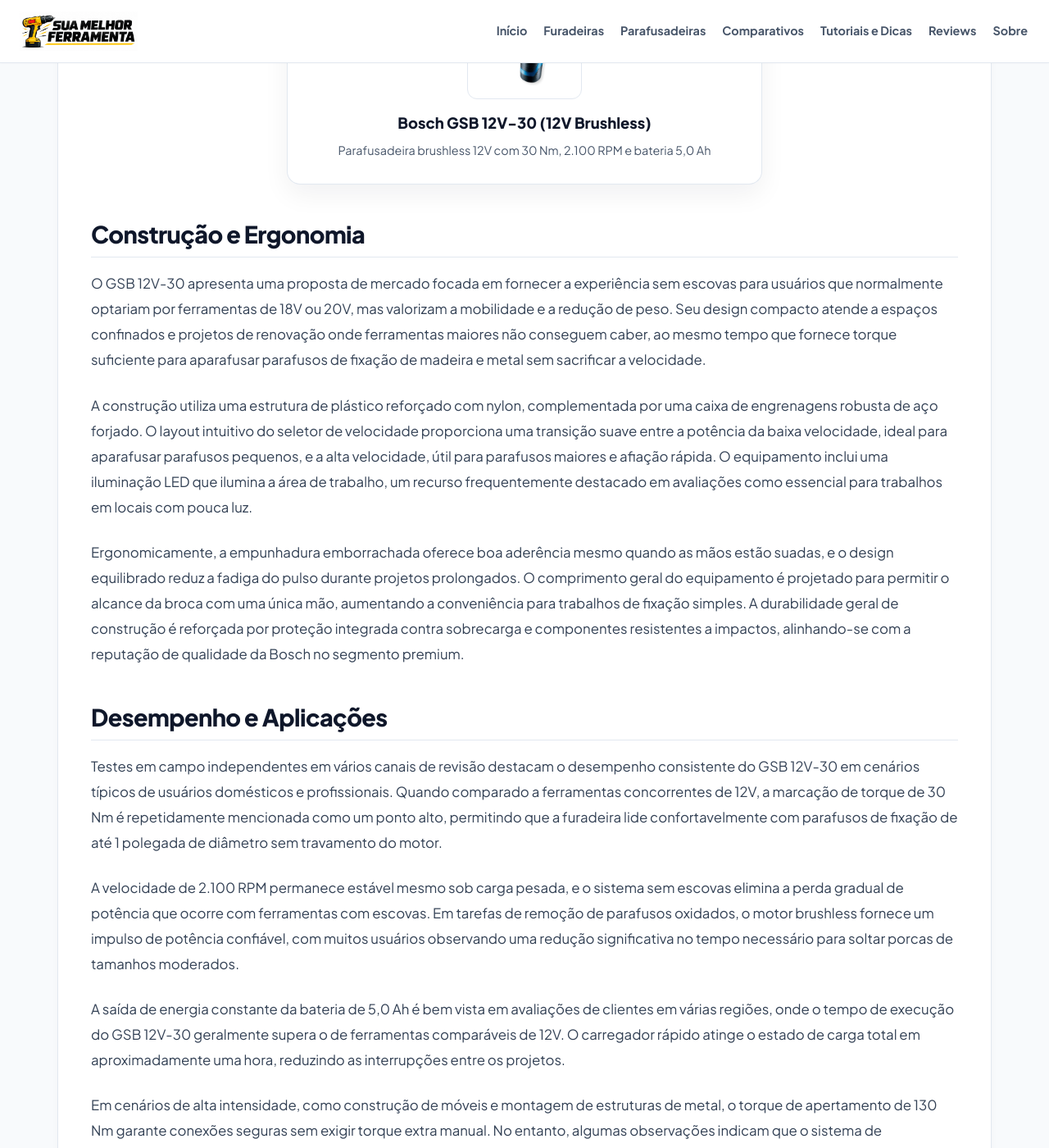
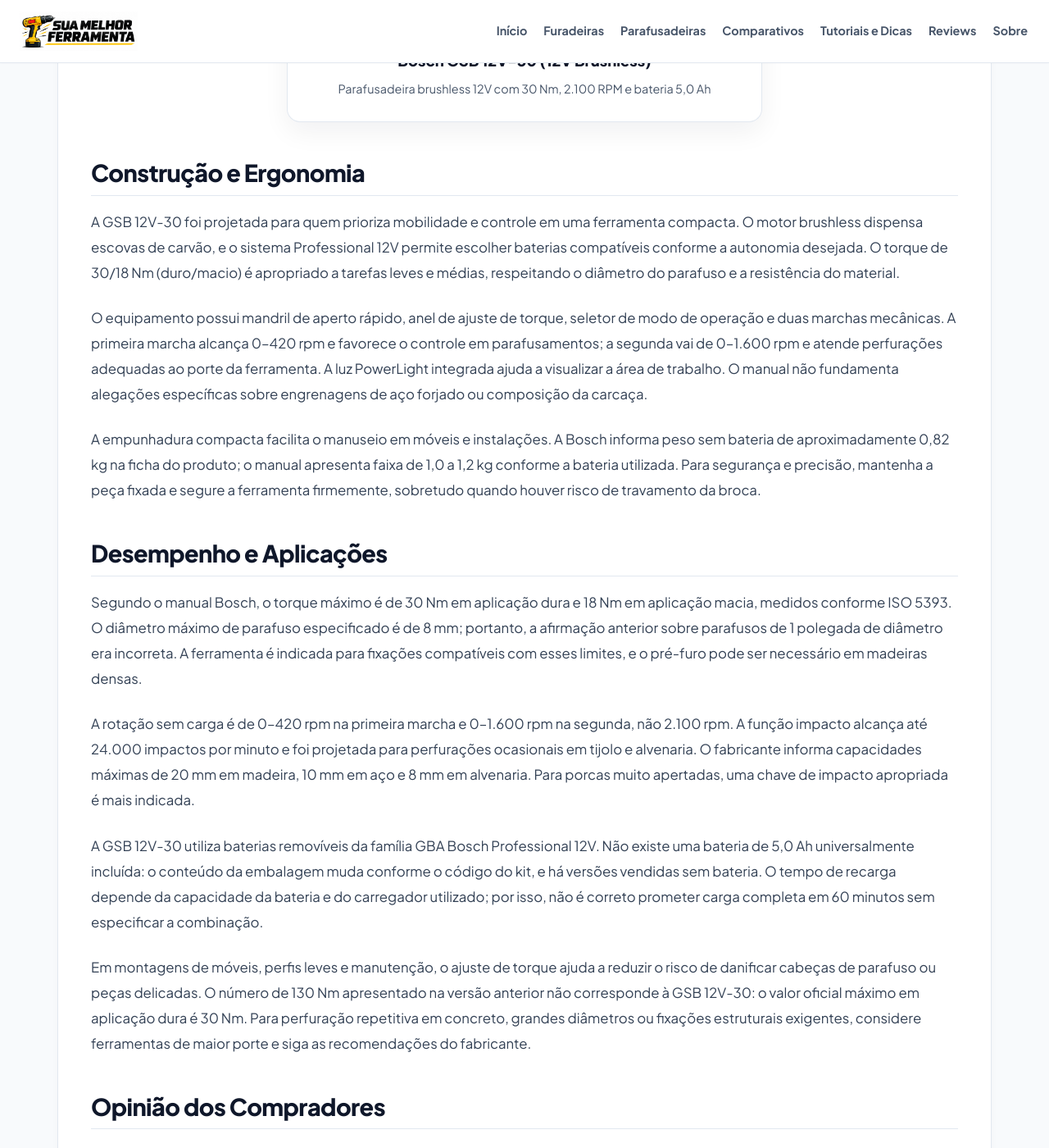
Before and after one commit to membroequipe/SiteReview, a Jekyll site: the page built from _posts/2026-10-24-bosch-gsb-12v-30.md, in a window 1280 px wide and 1400 px high, scrolled down 2930 px. Shown: the whole window at 82% size. Built offline with Jekyll 4.4.1, drawn with Linux system fonts in a browser that asks for light colours; some of the changed text lies outside the part shown.

Commit message:
Add files via upload

```diff
--- a/_posts/2026-10-24-bosch-gsb-12v-30.md
+++ b/_posts/2026-10-24-bosch-gsb-12v-30.md
@@ -1,7 +1,7 @@
 ---
 layout: post
 title: "Review Bosch GSB 12V-30 (12V Brushless): Vale a Pena em 2026? Análise Completa!"
-description: "Review completo da Bosch GSB 12V-30 Brushless: torque de 30 Nm, 2.100 RPM e bateria 5,0 Ah. Veja desempenho real, prós, contras e se vale a pena comprar em 2026."
+description: "Review da Bosch GSB 12V-30 Brushless: torque de 30 Nm, até 1.600 rpm, função impacto e baterias Bosch Professional 12V. Veja vantagens, limitações e aplicações."
 slug: "review-bosch-gsb-12v-30-brushless"
 categories: [furadeiras, reviews]
 produto_id: bosch_gsb_12v_30_brushless
@@ -13,21 +13,21 @@
 avaliacao:
   nota: 8.8
   resumo: >-
-    O Bosch GSB 12V-30 (12V Brushless) destaca-se por entregar torque de 30 Nm em um corpo compacto e leve, com motor sem escovas silencioso e de baixa manutenção. Sua nota geral consolidada é 8.8 de 10.
+    A Bosch GSB 12V-30 combina motor sem escovas, torque de 30 Nm em aplicação dura, duas velocidades e impacto para alvenaria leve. A nota editorial é 8,8 de 10, não uma média de avaliações de compradores.
   vantagens:
-    - "Torque de 30 Nm surpreendente para a classe de 12V, dando conta de parafusos de fixação de até 1 polegada sem travamento do motor"
-    - "Motor brushless silencioso e de baixa manutenção, que reduz o calor após longos períodos de uso e elimina a troca de escovas"
-    - "Bateria de 5,0 Ah com carregamento rápido em cerca de 60 minutos, reduzindo interrupções entre projetos"
+    - "Torque de 30 Nm em aplicação dura e 18 Nm em aplicação macia, adequados a diversas montagens e fixações leves"
+    - "Motor brushless sem necessidade de substituição de escovas de carvão"
+    - "Compatibilidade com baterias removíveis GBA Bosch Professional 12V; conteúdo do kit varia conforme a versão"
   desvantagens:
-    - "Vida útil da bateria considerada limitada em comparação com ferramentas de alta capacidade, sobretudo em trabalho intensivo"
-    - "Preço percebido como elevado frente a alternativas de entrada de 12V, o que pesa em projetos ocasionais"
+    - "Autonomia depende da capacidade da bateria, do material e da intensidade do trabalho"
+    - "Capacidade limitada para perfuração pesada ou frequente em concreto, em comparação a ferramentas maiores"
 ---
 
 {% include review-toc.html %}
 
-Este artigo profundo examina o Bosch GSB 12V-30 (12V Brushless), uma furadeira / parafusadeira sem escovas compacta de 12V projetada para entusiastas de bricolagem e profissionais que buscam potência e controle em um formato pequeno. O perfil de desempenho do produto, a construção durável e o feedback positivo consistente de várias regiões de vendas em todo o mundo apontam para um investimento sólido para usuários que exigem maior torque em tarefas de fixação e remoção de parafusos. No entanto, suas limitações de capacidade de bateria e posição de preço impedem que ele seja considerado a escolha mais versátil para trabalhos pesados em alta frequência.
+Este artigo examina a Bosch GSB 12V-30, furadeira e parafusadeira de impacto da linha Professional 12V com motor sem escovas. Ela oferece 30 Nm de torque em aplicação dura, 18 Nm em aplicação macia e mandril de aperto rápido de 1 a 10 mm. É indicada para montagem de móveis, instalações e perfurações ocasionais em alvenaria; não substitui um martelete SDS-Plus em concreto resistente ou trabalhos pesados contínuos.
 
-Com base em especificações técnicas oficiais, avaliações de campo detalhadas e milhares de avaliações de compradores reais nas plataformas Amazon, Mercado Livre e Shopee, esta análise orientada por dados fornece um veredito claro sobre quem deve considerar o GSB 12V-30 e onde ele melhor se encaixa no mercado atual de ferramentas sem escovas. Se você procura [outros reviews de furadeiras]({{ '/reviews/' | relative_url }}), também vale conferir nosso [guia das melhores furadeiras]({{ '/qual-a-melhor-furadeira/' | relative_url }}) para comparar modelos antes de decidir.
+Com base no manual e nas fichas oficiais da Bosch, esta análise distingue capacidades declaradas de desempenho que dependeria de testes práticos. Não foi realizada uma auditoria verificável de milhares de avaliações nem um ensaio independente de autonomia.  Se você procura [outros reviews de furadeiras]({{ '/reviews/' | relative_url }}), também vale conferir nosso [guia das melhores furadeiras]({{ '/qual-a-melhor-furadeira/' | relative_url }}) para comparar modelos antes de decidir.
 
 {% include resumo-avaliacao.html %}
 
@@ -39,31 +39,31 @@
 
 ## Construção e Ergonomia
 
-O GSB 12V-30 apresenta uma proposta de mercado focada em fornecer a experiência sem escovas para usuários que normalmente optariam por ferramentas de 18V ou 20V, mas valorizam a mobilidade e a redução de peso. Seu design compacto atende a espaços confinados e projetos de renovação onde ferramentas maiores não conseguem caber, ao mesmo tempo que fornece torque suficiente para aparafusar parafusos de fixação de madeira e metal sem sacrificar a velocidade.
+A GSB 12V-30 foi projetada para quem prioriza mobilidade e controle em uma ferramenta compacta. O motor brushless dispensa escovas de carvão, e o sistema Professional 12V permite escolher baterias compatíveis conforme a autonomia desejada. O torque de 30/18 Nm (duro/macio) é apropriado a tarefas leves e médias, respeitando o diâmetro do parafuso e a resistência do material.
 
-A construção utiliza uma estrutura de plástico reforçado com nylon, complementada por uma caixa de engrenagens robusta de aço forjado. O layout intuitivo do seletor de velocidade proporciona uma transição suave entre a potência da baixa velocidade, ideal para aparafusar parafusos pequenos, e a alta velocidade, útil para parafusos maiores e afiação rápida. O equipamento inclui uma iluminação LED que ilumina a área de trabalho, um recurso frequentemente destacado em avaliações como essencial para trabalhos em locais com pouca luz.
+O equipamento possui mandril de aperto rápido, anel de ajuste de torque, seletor de modo de operação e duas marchas mecânicas. A primeira marcha alcança 0–420 rpm e favorece o controle em parafusamentos; a segunda vai de 0–1.600 rpm e atende perfurações adequadas ao porte da ferramenta. A luz PowerLight integrada ajuda a visualizar a área de trabalho. O manual não fundamenta alegações específicas sobre engrenagens de aço forjado ou composição da carcaça.
 
-Ergonomicamente, a empunhadura emborrachada oferece boa aderência mesmo quando as mãos estão suadas, e o design equilibrado reduz a fadiga do pulso durante projetos prolongados. O comprimento geral do equipamento é projetado para permitir o alcance da broca com uma única mão, aumentando a conveniência para trabalhos de fixação simples. A durabilidade geral de construção é reforçada por proteção integrada contra sobrecarga e componentes resistentes a impactos, alinhando-se com a reputação de qualidade da Bosch no segmento premium.
+A empunhadura compacta facilita o manuseio em móveis e instalações. A Bosch informa peso sem bateria de aproximadamente 0,82 kg na ficha do produto; o manual apresenta faixa de 1,0 a 1,2 kg conforme a bateria utilizada. Para segurança e precisão, mantenha a peça fixada e segure a ferramenta firmemente, sobretudo quando houver risco de travamento da broca.
 
 ## Desempenho e Aplicações
 
-Testes em campo independentes em vários canais de revisão destacam o desempenho consistente do GSB 12V-30 em cenários típicos de usuários domésticos e profissionais. Quando comparado a ferramentas concorrentes de 12V, a marcação de torque de 30 Nm é repetidamente mencionada como um ponto alto, permitindo que a furadeira lide confortavelmente com parafusos de fixação de até 1 polegada de diâmetro sem travamento do motor.
+Segundo o manual Bosch, o torque máximo é de 30 Nm em aplicação dura e 18 Nm em aplicação macia, medidos conforme ISO 5393. O diâmetro máximo de parafuso especificado é de 8 mm; portanto, a afirmação anterior sobre parafusos de 1 polegada de diâmetro era incorreta. A ferramenta é indicada para fixações compatíveis com esses limites, e o pré-furo pode ser necessário em madeiras densas.
 
-A velocidade de 2.100 RPM permanece estável mesmo sob carga pesada, e o sistema sem escovas elimina a perda gradual de potência que ocorre com ferramentas com escovas. Em tarefas de remoção de parafusos oxidados, o motor brushless fornece um impulso de potência confiável, com muitos usuários observando uma redução significativa no tempo necessário para soltar porcas de tamanhos moderados.
+A rotação sem carga é de 0–420 rpm na primeira marcha e 0–1.600 rpm na segunda, não 2.100 rpm. A função impacto alcança até 24.000 impactos por minuto e foi projetada para perfurações ocasionais em tijolo e alvenaria. O fabricante informa capacidades máximas de 20 mm em madeira, 10 mm em aço e 8 mm em alvenaria. Para porcas muito apertadas, uma chave de impacto apropriada é mais indicada.
 
-A saída de energia constante da bateria de 5,0 Ah é bem vista em avaliações de clientes em várias regiões, onde o tempo de execução do GSB 12V-30 geralmente supera o de ferramentas comparáveis de 12V. O carregador rápido atinge o estado de carga total em aproximadamente uma hora, reduzindo as interrupções entre os projetos.
+A GSB 12V-30 utiliza baterias removíveis da família GBA Bosch Professional 12V. Não existe uma bateria de 5,0 Ah universalmente incluída: o conteúdo da embalagem muda conforme o código do kit, e há versões vendidas sem bateria. O tempo de recarga depende da capacidade da bateria e do carregador utilizado; por isso, não é correto prometer carga completa em 60 minutos sem especificar a combinação.
 
-Em cenários de alta intensidade, como construção de móveis e montagem de estruturas de metal, o torque de apertamento de 130 Nm garante conexões seguras sem exigir torque extra manual. No entanto, algumas observações indicam que o sistema de engrenagens pode sofrer estresse quando exposto a cargas prolongadas em baixas velocidades, um efeito secundário de projetar alto torque em um tamanho compacto.
+Em montagens de móveis, perfis leves e manutenção, o ajuste de torque ajuda a reduzir o risco de danificar cabeças de parafuso ou peças delicadas. O número de 130 Nm apresentado na versão anterior não corresponde à GSB 12V-30: o valor oficial máximo em aplicação dura é 30 Nm. Para perfuração repetitiva em concreto, grandes diâmetros ou fixações estruturais exigentes, considere ferramentas de maior porte e siga as recomendações do fabricante.
 
 ## Opinião dos Compradores
 
-### Elogios Mais Frequentes
-- **Alta potência de torque:** Frequentemente descrita como "surpreendente para um modelo de 12V", permitindo aos usuários concluir tarefas de apertamento de parafusos maiores que o esperado.
-- **Mecanismo sem escovas silencioso e de baixa manutenção:** Reduz o calor após longos períodos de operação e elimina a necessidade de substituir escovas regularmente.
+### Pontos Positivos Verificáveis
+- **Torque e versatilidade:** A ficha oficial confirma 30/18 Nm, duas marchas e modo de impacto para alvenaria leve.
+- **Motor sem escovas:** A Bosch confirma a tecnologia brushless, que elimina a necessidade de substituir escovas de carvão.
 
-### Reclamações Mais Frequentes
-- **Vida útil da bateria limitada:** Considerada limitada em comparações de ferramentas de alta capacidade, especialmente em condições de trabalho intensivo.
-- **Preço percebido como elevado:** Em relação a alternativas de entrada de 12V, levando alguns consumidores a questionar a justificativa do investimento em projetos ocasionais.
+### Limitações a Considerar
+- **Autonomia variável:** Depende da bateria escolhida, do material perfurado e da carga de trabalho; não há resultado próprio de teste de autonomia neste artigo.
+- **Limites da classe 12V:** A capacidade de 8 mm em alvenaria não equivale à de um martelete para concreto pesado.
 
 ## Comparativo com Concorrentes
 
@@ -74,35 +74,44 @@
     </tr>
   </thead>
   <tbody>
-    <tr><td style="padding: 10px; border-bottom: 1px solid #e2e8f0;"><strong>Bosch GSB 12V-30</strong></td><td style="padding: 10px; border-bottom: 1px solid #e2e8f0;">30 Nm / 2.100 RPM / 8.8 de 10</td><td style="padding: 10px; border-bottom: 1px solid #e2e8f0;">Melhor equilíbrio torque-peso, bateria 5,0 Ah e carregamento em 60 min</td></tr>
-    <tr><td style="padding: 10px; border-bottom: 1px solid #e2e8f0;"><strong>Dewalt DCF887</strong></td><td style="padding: 10px; border-bottom: 1px solid #e2e8f0;">34 Nm / 2.300 RPM</td><td style="padding: 10px; border-bottom: 1px solid #e2e8f0;">Mais potente, porém mais pesada (~200 g a mais), bateria 3,0 Ah e preço mais alto</td></tr>
-    <tr><td style="padding: 10px; border-bottom: 1px solid #e2e8f0;"><strong>Makita TD001DZ</strong></td><td style="padding: 10px; border-bottom: 1px solid #e2e8f0;">25 Nm / 2.000 RPM</td><td style="padding: 10px; border-bottom: 1px solid #e2e8f0;">Extremamente leve para espaços confinados, mas ecossistema de bateria fragmentado</td></tr>
+    <tr><td style="padding: 10px; border-bottom: 1px solid #e2e8f0;"><strong>Bosch GSB 12V-30</strong></td><td style="padding: 10px; border-bottom: 1px solid #e2e8f0;">12V / 30 Nm / 1.600 rpm</td><td style="padding: 10px; border-bottom: 1px solid #e2e8f0;">Furadeira/parafusadeira brushless com impacto; até 8 mm em alvenaria</td></tr>
+    <tr><td style="padding: 10px; border-bottom: 1px solid #e2e8f0;"><strong>DeWalt DCF887</strong></td><td style="padding: 10px; border-bottom: 1px solid #e2e8f0;">18V / até 205 Nm de aperto</td><td style="padding: 10px; border-bottom: 1px solid #e2e8f0;">Parafusadeira de impacto com encaixe hexagonal; não substitui diretamente uma furadeira de impacto</td></tr>
+    <tr><td style="padding: 10px; border-bottom: 1px solid #e2e8f0;"><strong>Makita TD001G (família XGT)</strong></td><td style="padding: 10px; border-bottom: 1px solid #e2e8f0;">40V Max / parafusadeira de impacto</td><td style="padding: 10px; border-bottom: 1px solid #e2e8f0;">Categoria diferente; não é uma concorrente direta de furadeira/parafusadeira compacta 12V</td></tr>
   </tbody>
 </table>
 
 ## Perguntas Frequentes
 
 ### O GSB 12V-30 funciona com outras baterias além da de 5,0 Ah?
-Sim. O encaixe segue o padrão de 12V de 4,0 Ah da Bosch, permitindo uso intercambiável com ferramentas anteriores da série 12V. A energia máxima e a vida útil, porém, são otimizadas com a bateria de 5,0 Ah incluída.
+Sim. A Bosch recomenda baterias GBA Professional 12V compatíveis, com diferentes capacidades. A bateria de 5,0 Ah não acompanha obrigatoriamente o produto; confira o código da versão anunciada e a lista de acessórios incluídos.
 
 ### A ferramenta é adequada para trabalhos profissionais de carpintaria?
 Para carpintaria leve a moderada e montagem de móveis, o torque e a velocidade são adequados. Em projetos profissionais de alta intensidade, pode ser necessário recorrer a uma ferramenta de 18V com maior capacidade de bateria.
 
 ### Como a garantia do produto se compara à dos concorrentes?
-A Bosch oferece garantia limitada de 3 anos, acima da Dewalt (2 anos) e da Makita (1 ano). Essa vantagem é frequentemente destacada em fóruns de consumidores ao avaliar a longevidade da ferramenta.
+As condições de garantia variam conforme o país, o código comercial e o registro da ferramenta. Consulte o certificado e as regras vigentes da Bosch Professional Brasil antes de comprar. Sem verificar as condições equivalentes dos fabricantes, não é correto afirmar que a garantia supera a da DeWalt ou da Makita.
 
 ### A iluminação LED é brilhante o suficiente para tarefas noturnas?
-O LED integrado fornece um feixe focado e brilhante que ilumina efetivamente a área de trabalho. A maioria dos usuários o considera adequado para oficinas mal iluminadas, embora luminárias adicionais sejam recomendadas para tarefas de precisão.
+A GSB 12V-30 possui luz PowerLight integrada, útil em áreas pouco iluminadas. A Bosch não apresenta, nas fontes consultadas, medição de iluminância que permita classificá-la como suficiente para todo tipo de trabalho noturno; use iluminação adicional quando necessário.
 
 ## Veredito Final e Recomendação de Compra
 
-O Bosch GSB 12V-30 (12V Brushless) oferece desempenho robusto, tamanho compacto e um mecanismo sem escovas confiável que atende bem a entusiastas de bricolagem e profissionais que exigem maior potência de torque sem o peso e o volume de uma ferramenta de 18V. Sua construção durável e o bom feedback de consumidores reais em várias plataformas destacam um produto que equilibra custo-benefício com uma gama avançada de recursos.
+A Bosch GSB 12V-30 reúne motor brushless, torque de 30/18 Nm, duas velocidades, LED e impacto para alvenaria leve em um formato compacto. As especificações oficiais sustentam sua indicação para montagem de móveis, manutenção e instalações, mas não permitem afirmar superioridade comprovada em durabilidade, autonomia ou satisfação de compradores sem ensaios comparáveis.
 
 Recomenda-se o investimento para usuários que:
-- Priorizam torque de alto impacto em ferramentas compactas.
+- Precisam de furadeira/parafusadeira compacta com impacto para alvenaria leve.
 - Valorizam a vantagem de um sistema sem escovas para menor manutenção.
-- Precisam de uma solução versátil que funcione com uma linha existente de baterias de 12V da Bosch.
+- Já utilizam baterias compatíveis do sistema Bosch Professional 12V.
 
-O GSB 12V-30 é menos adequado para profissionais que realizam trabalho pesado contínuo em alta frequência, onde uma ferramenta de maior capacidade de bateria é mais vantajosa. Em geral, o perfil como ferramenta de alto desempenho e alto torque em formato compacto o torna uma adição valiosa a um conjunto de ferramentas de bricolagem moderno. Para explorar alternativas antes de fechar a compra, consulte nosso [guia das melhores furadeiras]({{ '/qual-a-melhor-furadeira/' | relative_url }}).
+A GSB 12V-30 é menos indicada para perfuração frequente em concreto resistente ou trabalhos contínuos acima das capacidades declaradas. Para essas tarefas, um martelete SDS-Plus ou uma ferramenta de maior porte pode ser mais adequado. A nota 8,8 é uma avaliação editorial, não um índice derivado de avaliações verificadas de consumidores. Para explorar alternativas antes de fechar a compra, consulte nosso [guia das melhores furadeiras]({{ '/qual-a-melhor-furadeira/' | relative_url }}).
 
 {% include produto-card.html %}
+
+
+## Fontes Técnicas Oficiais
+
+- [Bosch Professional Brasil — GSB 12V-30](https://www.bosch-professional.com/br/pt/products/gsb-12v-30-06019G9102)
+- [Bosch — manual oficial GSR/GSB 12V-30 (2024)](https://www.bosch-professional.com/binary/manualsmedia/o480317v21_160992A9ZV_202408.pdf)
+- [Bosch — catálogo de produtos 2026](https://www.bosch-professional.com/br/media/country_content/specials/catalogo/catalogo_de_produtos_bosch-_web-compactado.pdf)
+- [DeWalt — manual oficial DCF887](https://www.dewalt.com/GLOBALBOM/QU/DCF887D2/3/Instruction_Manual/EN/NA454905_DCF887_T2_T3_NA.pdf)
+- [Makita — biblioteca oficial de manuais, série TD001G](https://www.makita.co.nz/library/manuals/T/)
```
